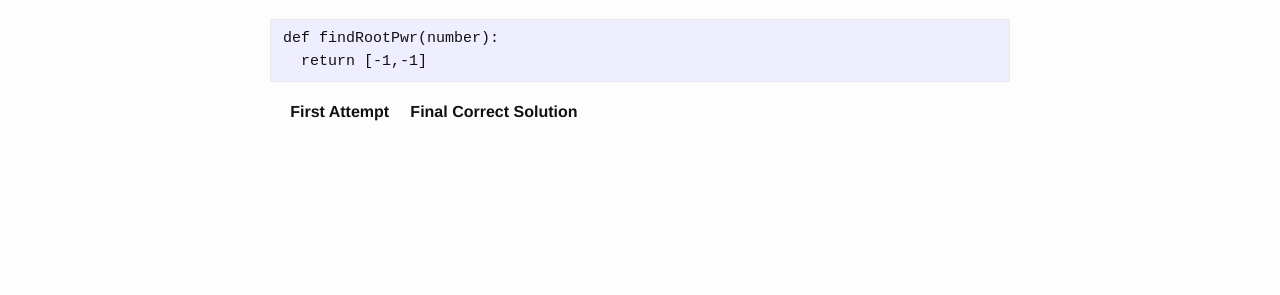
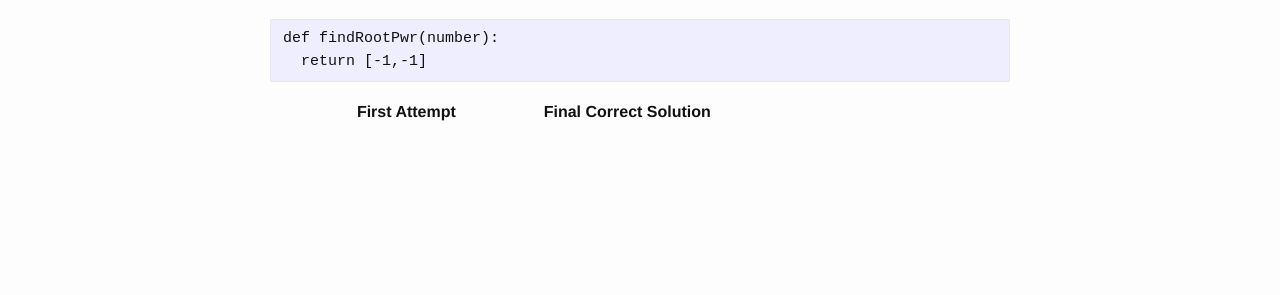
Before and after one commit to UCSB-CMPTGCS20-S16/UCSB-CMPTGCS20-S16.github.io, a Jekyll site: the page built from _posts/2016-04-29-H02.markdown, in a window 1280 px wide. Shown: the part 1014-1309 px from the top of the page. Built offline with Jekyll 4.4.1, drawn with Linux system fonts in a browser that asks for light colours.

Commit message:
Update 2016-04-29-H02.markdown

```diff
--- a/_posts/2016-04-29-H02.markdown
+++ b/_posts/2016-04-29-H02.markdown
@@ -39,7 +39,7 @@ def findRootPwr(number):
 
 | First Attempt | Final Correct Solution |
 |---|---|
-| &nbsp;&nbsp;&nbsp;&nbsp;&nbsp;&nbsp;&nbsp;&nbsp;&nbsp;&nbsp;&nbsp;&nbsp;&nbsp;&nbsp;&nbsp;&nbsp;&nbsp;&nbsp;&nbsp;&nbsp;&nbsp;&nbsp;&nbsp;&nbsp;&nbsp;&nbsp;&nbsp;&nbsp;&nbsp;&nbsp;<br><br><br><br><br><br><br><br>  | &nbsp;&nbsp;&nbsp;&nbsp;&nbsp;&nbsp;&nbsp;&nbsp;&nbsp;&nbsp;&nbsp;&nbsp;&nbsp;&nbsp;&nbsp;&nbsp;&nbsp;&nbsp;&nbsp;&nbsp;&nbsp;&nbsp;&nbsp;&nbsp;&nbsp;&nbsp;&nbsp;&nbsp;&nbsp;&nbsp;<br><br><br><br><br><br><br><br>  |
+| &nbsp;&nbsp;&nbsp;&nbsp;&nbsp;&nbsp;&nbsp;&nbsp;&nbsp;&nbsp;&nbsp;&nbsp;&nbsp;&nbsp;&nbsp;&nbsp;&nbsp;&nbsp;&nbsp;&nbsp;&nbsp;&nbsp;&nbsp;&nbsp;&nbsp;&nbsp;&nbsp;&nbsp;&nbsp;&nbsp;&nbsp;&nbsp;&nbsp;&nbsp;&nbsp;&nbsp;&nbsp;&nbsp;&nbsp;&nbsp;&nbsp;&nbsp;&nbsp;&nbsp;&nbsp;&nbsp;&nbsp;&nbsp;&nbsp;&nbsp;&nbsp;&nbsp;&nbsp;&nbsp;&nbsp;&nbsp;&nbsp;&nbsp;&nbsp;&nbsp;<br><br><br><br><br><br><br><br>  | &nbsp;&nbsp;&nbsp;&nbsp;&nbsp;&nbsp;&nbsp;&nbsp;&nbsp;&nbsp;&nbsp;&nbsp;&nbsp;&nbsp;&nbsp;&nbsp;&nbsp;&nbsp;&nbsp;&nbsp;&nbsp;&nbsp;&nbsp;&nbsp;&nbsp;&nbsp;&nbsp;&nbsp;&nbsp;&nbsp;<br><br><br><br><br><br><br><br>  |
 
 <div style="margin-bottom:8em;page-break-after:always;">&nbsp;</div>
 
```
